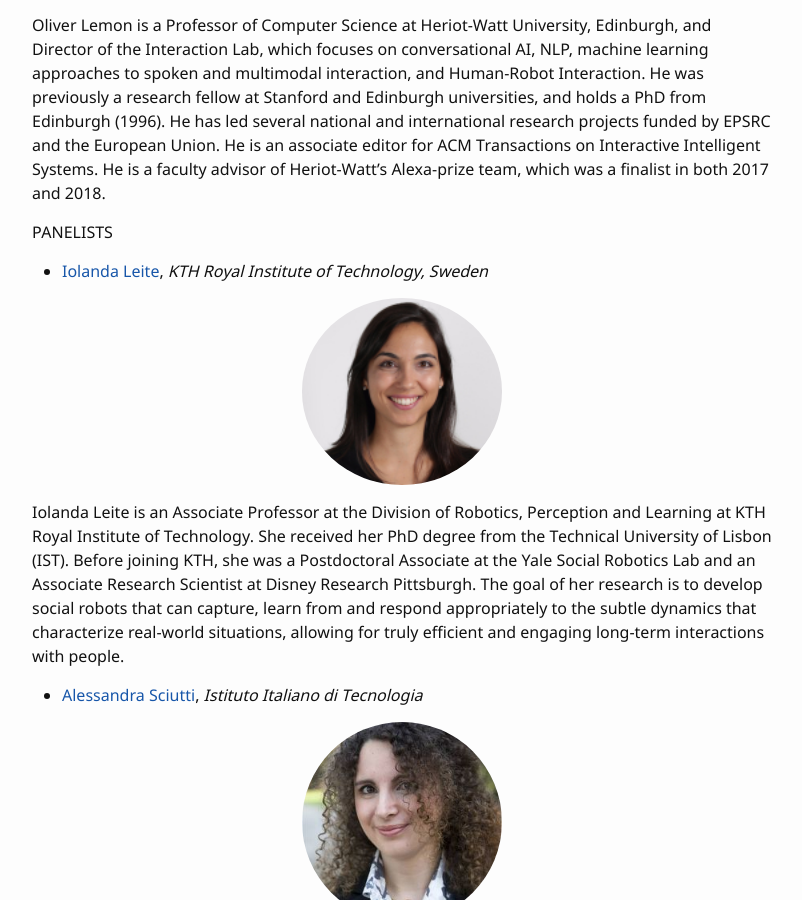
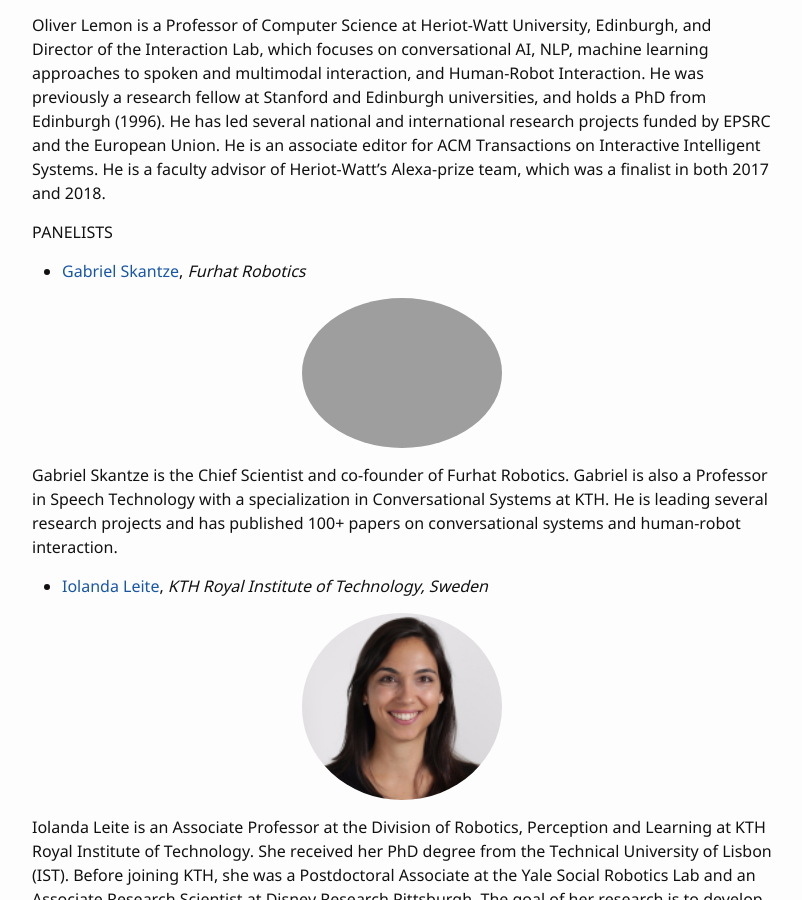
Before and after one commit to mcstaffa81/leap_hri_2023.io, a Jekyll site: the page built from 2-speakers.md, in a window 1280 px wide and 900 px high, scrolled down 1044 px. Shown: the whole window, without its empty margins (238-1040 px from the left). Built offline with Jekyll 4.4.1, drawn with Linux system fonts in a browser that asks for light colours.

Commit message:
added gabriel to panel

```diff
--- a/2-speakers.md
+++ b/2-speakers.md
@@ -19,6 +19,11 @@ Oliver Lemon is a Professor of Computer Science at Heriot-Watt University, Edinb
 
 
 PANELISTS
+
+- [Gabriel Skantze](), *Furhat Robotics*
+{% include figure.html img="gabriel_cropped.png" alt="" width="200px" height="200px" %}
+Gabriel Skantze is the Chief Scientist and co-founder of Furhat Robotics. Gabriel is also a Professor in Speech Technology with a specialization in Conversational Systems at KTH. He is leading several research projects and has published 100+ papers on conversational systems and human-robot interaction.
+
 - [Iolanda Leite](), *KTH Royal Institute of Technology, Sweden*
 {% include figure.html img="iolanda-leite.jpg" alt="Iolanda Leite" width="200px" height="200px" %}
 Iolanda Leite is an Associate Professor at the Division of Robotics, Perception and Learning at KTH Royal Institute of Technology. She received her PhD degree from the Technical University of Lisbon (IST). Before joining KTH, she was a Postdoctoral Associate at the Yale Social Robotics Lab and an Associate Research Scientist at Disney Research Pittsburgh. The goal of her research is to develop social robots that can capture, learn from and respond appropriately to the subtle dynamics that characterize real-world situations, allowing for truly efficient and engaging long-term interactions with people.
```
Also changed, not shown: 1-program.md (+1 -1 lines), 1 other file.
